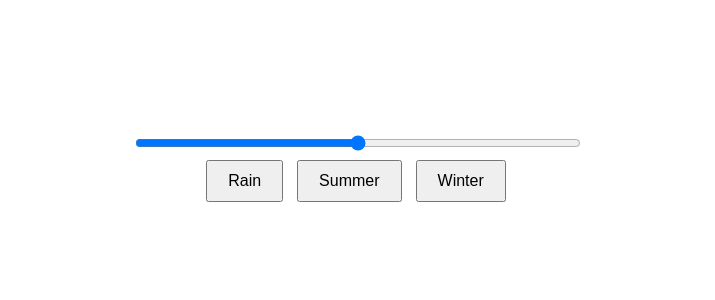
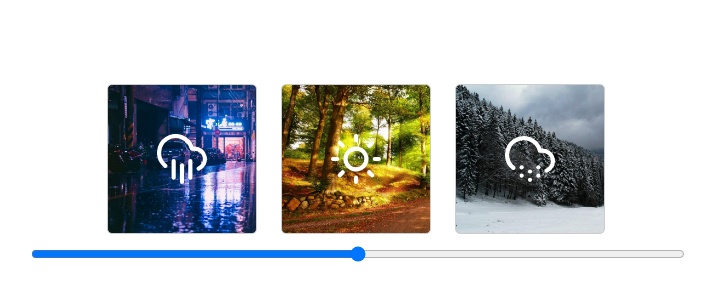
Before and after one commit to gilevser/weatherSounds, a website built with webpack: page public/index.html in a window 1280 px wide. Shown: the part 230-530 px from the top of the page, without its empty margins (284-999 px from the left). Built offline with nearby package versions, Linux system fonts and the light colour scheme.

Commit message:
add icons

```diff
--- a/public/index.html
+++ b/public/index.html
@@ -8,12 +8,26 @@
 </head>
 <body>
     <div id="app">
+        <div class="container">
         <div class="controls">
+            <button id="rain">
+                <div class="icon-container">
+                    <img src="/assets/icons/cloud-rain.svg" alt="rain" class="icon">
+                </div>
+            </button>
+            <button id="summer">
+                <div class="icon-container">
+                    <img src="/assets/icons/sun.svg" alt="summer" class="icon">
+                </div>
+            </button>
+            <button id="winter">
+                <div class="icon-container">
+                    <img src="/assets/icons/cloud-snow.svg" alt="snow" class="icon">
+                </div>
+            </button>
             <input type="range" id="volume" min="0" max="1" step="0.1" value="0.5">
-            <button id="rain">Rain</button>
-            <button id="summer">Summer</button>
-            <button id="winter">Winter</button>
           </div>
+        </div>
     </div>
 </body>
 </html>
--- a/src/index.js
+++ b/src/index.js
@@ -8,6 +8,18 @@ import './index.scss'
 
 const app = document.getElementById('app');
 const volumeControl = document.getElementById('volume');
+const rain = document.getElementById('rain');
+rain.style.backgroundImage = `url(${rainyBg})`;
+rain.style.backgroundSize = 'cover';
+const summer = document.getElementById('summer');
+summer.style.backgroundImage = `url(${summerBg})`;
+summer.style.backgroundSize = 'cover';
+
+const winter = document.getElementById('winter');
+winter.style.backgroundImage = `url(${winterBg})`;
+winter.style.backgroundSize = 'cover';
+
+
 let currentAudio = null;
 let currentVolume = 0.5;
 
@@ -36,9 +48,9 @@ function playSound(sound) {
   }
 }
 
-document.getElementById('rain').addEventListener('click', () => playSound(sounds.rain));
-document.getElementById('summer').addEventListener('click', () => playSound(sounds.summer));
-document.getElementById('winter').addEventListener('click', () => playSound(sounds.winter));
+rain.addEventListener('click', () => playSound(sounds.rain));
+summer.addEventListener('click', () => playSound(sounds.summer));
+winter.addEventListener('click', () => playSound(sounds.winter));
 
 volumeControl.addEventListener('input', (e) => {
   currentVolume = parseFloat(e.target.value);
--- a/src/index.scss
+++ b/src/index.scss
@@ -12,22 +12,49 @@ body {
     display: flex;
     justify-content: center;
     align-items: center;
+    backdrop-filter: blur(5px);
+  }
+
+  .container {
+    display: flex;
+    justify-content: center;
+    align-items: center;
+    height: 100vh;
   }
 
   .controls {
-    background: rgba(255, 255, 255, 0.8);
-    padding: 20px;
-    border-radius: 10px;
     text-align: center;
   }
 
   button {
-    margin: 5px;
-    padding: 10px 20px;
     font-size: 16px;
     cursor: pointer;
+    width: 150px;
+    height: 150px;
+    margin: 10px;
+    border: 1px solid #ccc;
+    border-radius: 5px;
+    overflow: hidden;
+    position: relative;
+  }
+
+  button img {
+    width: 100%;
+    height: 100%;
+    object-fit: cover;
   }
 
   input[type="range"] {
     width: 100%;
   }
+
+  .icon-container {
+    display: flex;
+    align-items: center;
+    justify-content: center;
+}
+
+.icon {
+    width: 50px;
+    height: 50px;
+}
```
